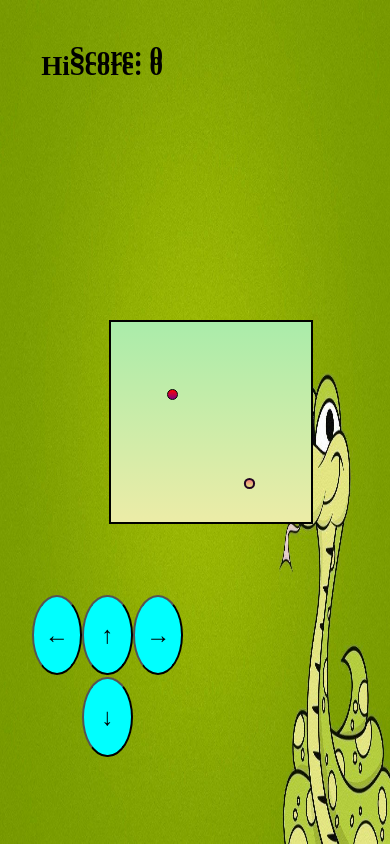
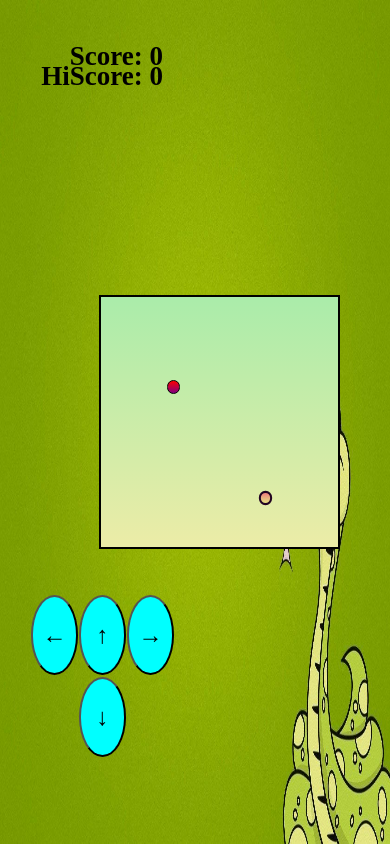
Before and after one commit to goutamkushwah/Mobile-game-Snake, a plain HTML site: page index.html in a window 390 px wide. Drawn offline with Linux system fonts and the light colour scheme; a web font is replaced by a local one.

Commit message:
Update style.css

```diff
--- a/style.css
+++ b/style.css
@@ -110,8 +110,8 @@ button {
 
     }
     #board{
-       width: 200px;
-          height: 200px;
+       width: 250px;
+          height: 250px;
     }
     button {
     width: 80px;
@@ -127,7 +127,7 @@ button {
 }
     #hiscoreBox{
     position: absolute;
-  top: 51px;
+  top: 61px;
     right: 227px;
     font-size: 27px;
     font-weight: bold;
```
